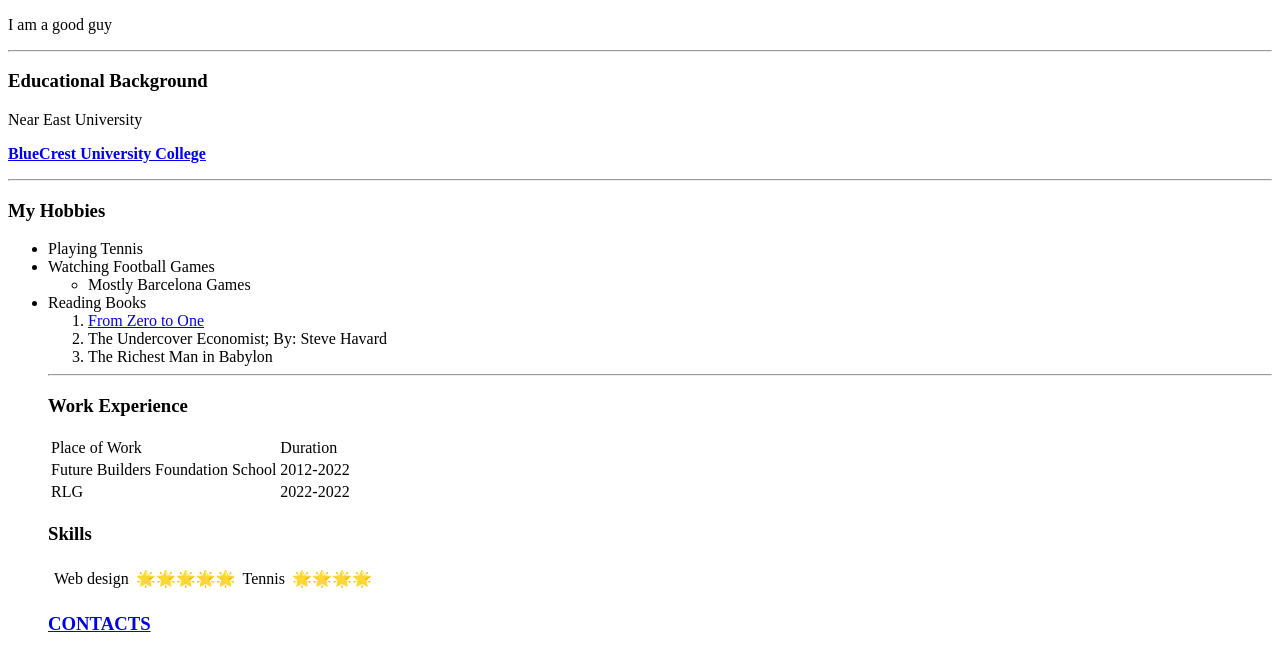
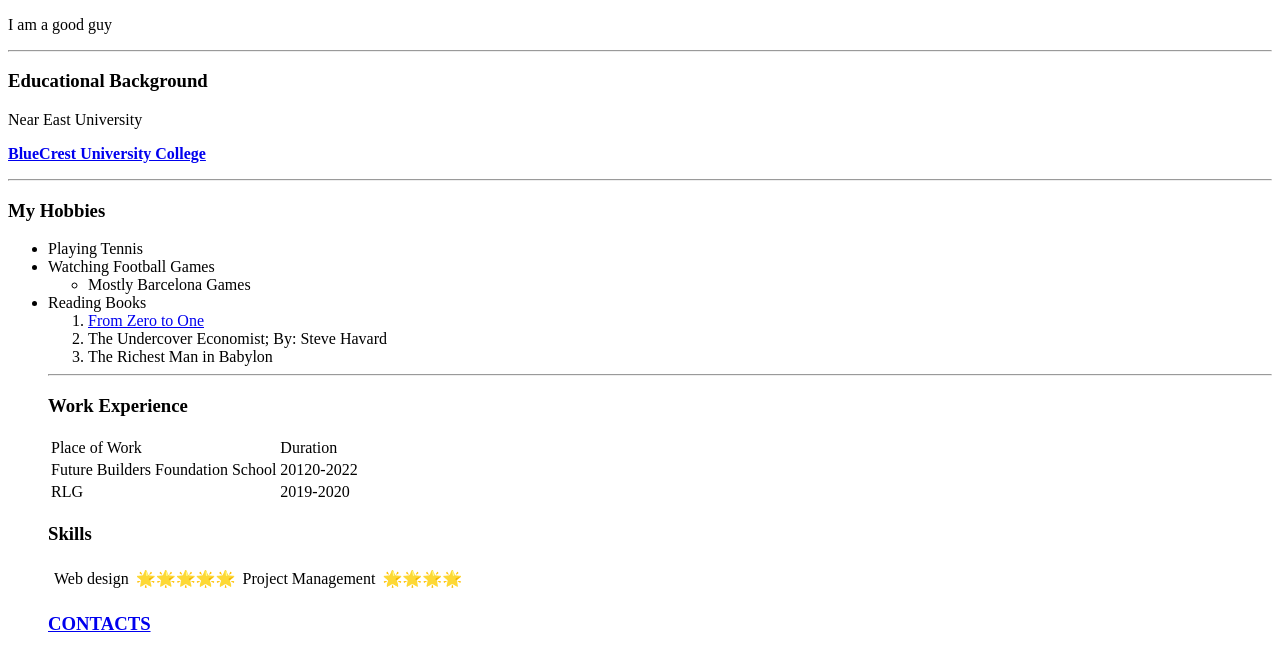
Before and after one commit to GGarteh/Myabio, a plain HTML site: page index.html in a window 1280 px wide. Shown: the part 284-938 px from the top of the page. Drawn offline with Linux system fonts and the light colour scheme.

Commit message:
Update index.html

```diff
--- a/index.html
+++ b/index.html
@@ -73,11 +73,11 @@
           <tbody>
             <tr>
               <td>Future Builders Foundation School</td>
-              <td>2012-2022</td>
+              <td>20120-2022</td>
             </tr>
             <tr>
               <td>RLG</td>
-              <td>2022-2022</td>
+              <td>2019-2020</td>
             </tr>
           </tbody>
         </table>
@@ -87,7 +87,7 @@
           <tr>
             <td>Web design</td>
             <td>🌟🌟🌟🌟🌟</td>
-            <td>Tennis</td>
+            <td>Project Management</td>
             <td>
             🌟🌟🌟🌟
             </td>
```
